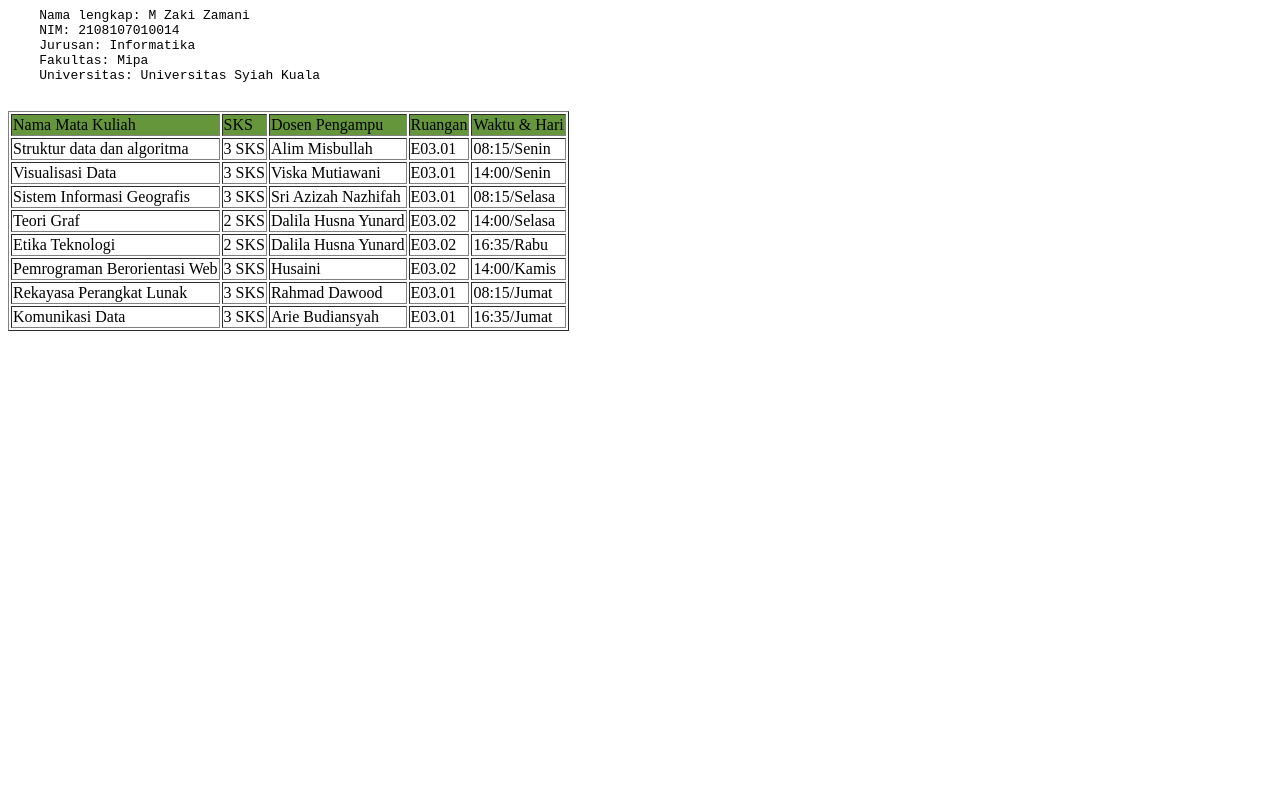
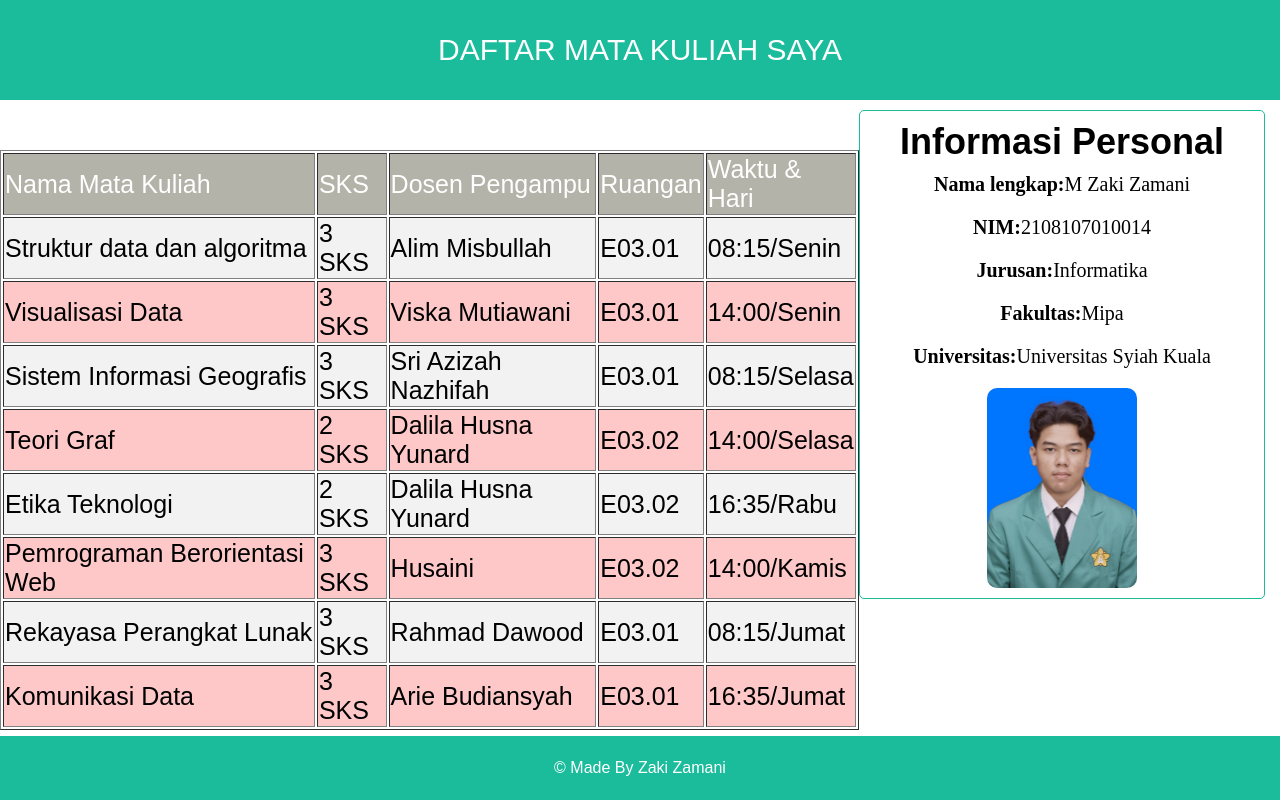
Before and after one commit to EKIZAMANI/Lab-Pbw-B-M-Zaki-Zamani, a plain HTML site: page tugas-02/index.html in a window 1280 px wide. Drawn offline with Linux system fonts and the light colour scheme.

Commit message:
style: memperbagus tampilan dengan css

```diff
--- a/tugas-02/index.html
+++ b/tugas-02/index.html
@@ -1,77 +1,94 @@
+<!DOCTYPE html>
 <html lang="en">
   <head>
     <meta charset="UTF-8" />
     <meta http-equiv="X-UA-Compatible" content="IE=edge" />
     <meta name="viewport" content="width=device-width, initial-scale=1.0" />
     <title>Document</title>
+    <link rel="stylesheet" href="public/assets/css/style.css" />
   </head>
   <body>
-    <pre>
-    Nama lengkap: M Zaki Zamani
-    NIM: 2108107010014
-    Jurusan: Informatika
-    Fakultas: Mipa
-    Universitas: Universitas Syiah Kuala
-    </pre>
+    <!-- Awal header -->
+    <header>DAFTAR MATA KULIAH SAYA</header>
+    <!-- Akhir Header -->
 
+    <!-- Awal Card -->
+    <div class="container">
+      <div class="section-title">Informasi Personal</div>
+      <div class="section-content">
+        <p><b>Nama lengkap: </b> M Zaki Zamani</p>
+        <p><b>NIM: </b> 2108107010014</p>
+        <p><b>Jurusan: </b>Informatika</p>
+        <p><b>Fakultas: </b>Mipa</p>
+        <p><b>Universitas: </b>Universitas Syiah Kuala</p>
+      </div>
+      <div class="section-img">
+        <img src="public/assets/img/img.jpeg" alt="" />
+      </div>
+    </div>
+
+    <!-- Akhir Card -->
+
+    <!-- Awal Tabel -->
+    <div class="table-daftar">
       <table border="1px">
-      <tr style="background-color: rgb(101, 150, 60)">
+        <tr class="table-awal">
           <td>Nama Mata Kuliah</td>
           <td>SKS</td>
           <td>Dosen Pengampu</td>
           <td>Ruangan</td>
           <td>Waktu & Hari</td>
         </tr>
-      <tr>
+        <tr class="table-genap">
           <td>Struktur data dan algoritma</td>
           <td>3 SKS</td>
           <td>Alim Misbullah</td>
           <td>E03.01</td>
           <td>08:15/Senin</td>
         </tr>
-      <tr>
+        <tr class="table-ganjil">
           <td>Visualisasi Data</td>
           <td>3 SKS</td>
           <td>Viska Mutiawani</td>
           <td>E03.01</td>
           <td>14:00/Senin</td>
         </tr>
-      <tr>
+        <tr class="table-genap">
           <td>Sistem Informasi Geografis</td>
           <td>3 SKS</td>
           <td>Sri Azizah Nazhifah</td>
           <td>E03.01</td>
           <td>08:15/Selasa</td>
         </tr>
-      <tr>
+        <tr class="table-ganjil">
           <td>Teori Graf</td>
           <td>2 SKS</td>
           <td>Dalila Husna Yunard</td>
           <td>E03.02</td>
           <td>14:00/Selasa</td>
         </tr>
-      <tr>
+        <tr class="table-genap">
           <td>Etika Teknologi</td>
           <td>2 SKS</td>
           <td>Dalila Husna Yunard</td>
           <td>E03.02</td>
           <td>16:35/Rabu</td>
         </tr>
-      <tr>
+        <tr class="table-ganjil">
           <td>Pemrograman Berorientasi Web</td>
           <td>3 SKS</td>
           <td>Husaini</td>
           <td>E03.02</td>
           <td>14:00/Kamis</td>
         </tr>
-      <tr>
+        <tr class="table-genap">
           <td>Rekayasa Perangkat Lunak</td>
           <td>3 SKS</td>
           <td>Rahmad Dawood</td>
           <td>E03.01</td>
           <td>08:15/Jumat</td>
         </tr>
-      <tr>
+        <tr class="table-ganjil">
           <td>Komunikasi Data</td>
           <td>3 SKS</td>
           <td>Arie Budiansyah</td>
@@ -79,5 +96,11 @@
           <td>16:35/Jumat</td>
         </tr>
       </table>
+    </div>
+    <!-- Akhir tabel -->
+
+    <!-- Awal footer -->
+    <footer>© Made By Zaki Zamani</footer>
+    <!-- Akhir footer -->
   </body>
 </html>
--- /dev/null
+++ b/tugas-02/public/assets/css/style.css
@@ -0,0 +1,92 @@
+body {
+  font-family: sans-serif;
+  margin: 0;
+  height: 100vh;
+}
+
+/* Header */
+header {
+  padding: 10px;
+  display: flex;
+  align-items: center;
+  justify-content: center;
+  background: #1abc9c;
+  color: white;
+  font-size: 30px;
+  height: 10vh;
+}
+
+.container {
+  float: right;
+  width: 30%;
+  margin-right: 15px;
+  margin-top: 10px;
+  padding: 10px;
+  border: 1px solid #1abc9c;
+  border-radius: 5px;
+  background-color: #ffffffb6;
+}
+
+.section-title {
+  text-align: center;
+  font-size: 36px;
+  font-weight: bold;
+}
+.section-content {
+  margin-top: 10px;
+  font-family: "Times New Roman", Times, serif;
+}
+.section-content p {
+  display: flex;
+  align-items: center;
+  justify-content: center;
+  margin-top: 10px;
+  font-size: 20px;
+}
+.section-img {
+  margin-top: 10px;
+  display: flex;
+  align-items: center;
+  justify-content: center;
+}
+.section-img img {
+  width: 150px;
+  height: 200px;
+  border-radius: 10px;
+}
+
+footer {
+  display: flex;
+  align-items: center;
+  justify-content: center;
+  position: fixed;
+  left: 0;
+  bottom: 0;
+  width: 100%;
+  height: 8vh;
+  background: #1abc9c;
+  color: #fff;
+  text-align: center;
+}
+
+.table-daftar {
+  display: flex;
+  align-items: center;
+  justify-content: center;
+  margin-top: 50px;
+}
+.table-daftar tr {
+  font-size: 25px;
+}
+
+.table-awal {
+  background-color: #b3b3a9;
+  color: white;
+}
+
+.table-ganjil {
+  background-color: #fec8c8;
+}
+.table-genap {
+  background-color: #f2f2f2;
+}
```
Also changed, not shown: tugas-02/public/assets/img/img.jpeg (added). Lines whose indentation alone changed are shown as unchanged.
